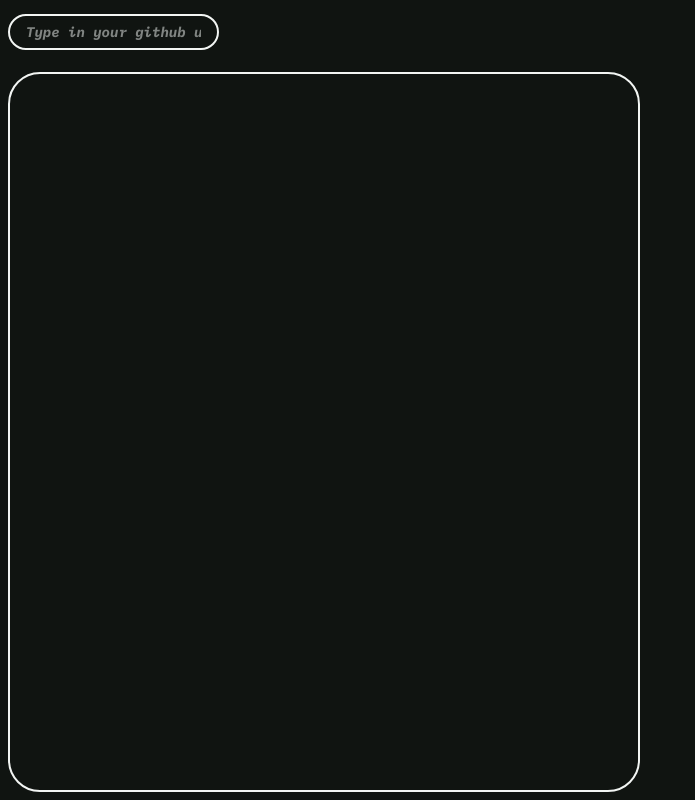
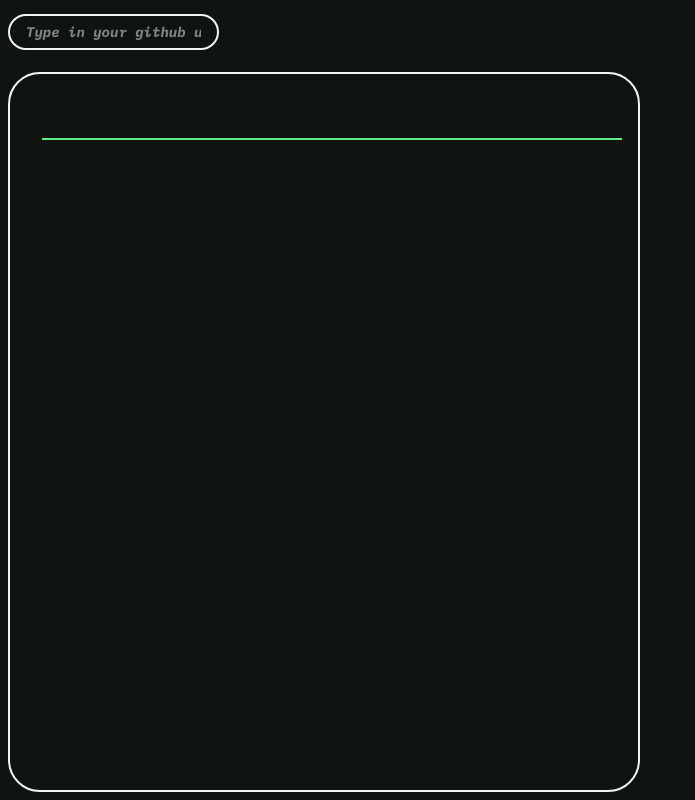
Before and after one commit to GitWorkingTime/github-profile-analyzer, a React (Vite) app in the folder github-profile-analyzer/: page / in a window 1280 px wide. Shown: the whole page, without its empty margins (0-695 px from the left). Built offline with nearby package versions, Linux system fonts and the light colour scheme.

Commit message:
Added Utils for formatting and implemented base user header

```diff
--- a/github-profile-analyzer/src/App.tsx
+++ b/github-profile-analyzer/src/App.tsx
@@ -5,7 +5,7 @@ import UserPage from "./Components/Profile/UserPage"
 function App() {
     return (
         <GitHubProvider>
-            <div className="bg-(--bg-color) h-screen flex flex-col overflow-hidden">
+            <div className="bg-(--bg-color) h-screen flex flex-col overflow-hidden font-['IBM_Plex_Mono'] text-(--text)">
                 <NavBar />
                 <UserPage />
             </div>
--- a/github-profile-analyzer/src/Components/Profile/UserCard.tsx
+++ b/github-profile-analyzer/src/Components/Profile/UserCard.tsx
@@ -1,19 +1,77 @@
+import { useEffect } from "react"
 import { useGitHub } from "../../Hooks/useGitHub"
+import { formatDate } from "../../Utils/formatDate"
+import { formatField } from "../../Utils/formatField"
+import { formatDomain, formatUrl } from "../../Utils/formatUrl"
 
 function UserCard() {
     const { user } = useGitHub()
 
+    useEffect(() => {
+        console.log(user)
+    }, [user])
+
     return <>
-        <div className="w-1/2 h-full border-2 border-(--text) rounded-4xl">
+        <div className="w-1/2 h-full border-2 border-(--text) rounded-4xl p-4">
+            <div id="header" className="flex flex-row w-full gap-4">
                 <div id="pfp">
                     {user && (
                         <img
                             src={user.avatar_url}
                             alt={`${user.login}'s avatar`}
-                        className="rounded-full w-24 h-24"
+                            className="rounded-full w-80 h-80 border-4 border-(--text)"
                         />
                     )}
                 </div>
+                <div id="user" className="flex flex-col flex-1 gap-4">
+                    <div id="login">
+                        <h1 className="text-5xl font-medium">
+                            {user && (user.login)}
+                        </h1>
+                    </div>
+                    <div id="general-stats" className="w-full border-b-2 border-(--primary) pb-2">
+                        <p>
+
+                            {user && (formatField(`Created: ${formatDate(user.created_at)}`, ``))}
+                            <br></br>
+                            {user && (formatField(`Updated: ${formatDate(user.updated_at)}`, ``))}
+                            {user && user.location && (
+                                <>
+                                    <br />
+                                    Location: {user.location}
+                                </>
+                            )}
+                            {user && user.blog && (
+                                <>
+                                    <br />
+                                    <a
+                                    href={formatUrl(user.blog)}
+                                    target="_blank"
+                                    rel="noreferrer"
+                                    >
+                                    Blog: <span className="underline" > {formatDomain(user.blog)} </span>
+                                    </a>
+                                </>
+                            )}
+                        </p>
+                        <div id="follows" className="flex flex-row flex-1 gap-4 justify-between">
+                            <p className="w-1/2">
+                                {user && (formatField(`Followers: ${user.followers}`, ``))}
+                            </p>
+                            <p className="w-1/2">
+                                {user && (formatField(`Following: ${user.following}`, ``))}
+                            </p>
+                        </div>
+                    </div>
+                    <div id="bio">
+                        <p>
+                            {user && (formatField(user.bio, 'Too Cool for a Bio'))}
+                        </p>
+                    </div>
+                </div>
+
+            </div>
+
         </div>
     </>
 }
--- a/github-profile-analyzer/src/Components/UI/SearchBar.tsx
+++ b/github-profile-analyzer/src/Components/UI/SearchBar.tsx
@@ -21,7 +21,7 @@ function SearchBar({ variant }: SearchBarProps) {
     }
 
     const inputStyling = [
-        "border-2 border-(--text) rounded-3xl text-(--text) italic text-center font-['IBM_Plex_Mono'] outline-none",
+        "border-2 border-(--text) rounded-3xl italic text-center outline-none",
         variant === "default"
             ? "w-full p-6 text-1xl"
             : "w-1/4 h-4 text-sm p-4 font-bold"
--- a/github-profile-analyzer/src/Types/GitHubUser.ts
+++ b/github-profile-analyzer/src/Types/GitHubUser.ts
@@ -8,6 +8,7 @@ export interface GitHubUser {
     followers: number
     following: number
     created_at: string
+    updated_at: string
     company: string | null
     location: string | null
     blog: string | null
--- /dev/null
+++ b/github-profile-analyzer/src/Utils/formatDate.ts
@@ -0,0 +1,16 @@
+export function formatDate(isoString: string): string {
+    const date = new Date(isoString)
+    const pad = (n: number) => n.toString().padStart(2, "0")
+
+    const mm = pad(date.getMonth() + 1)
+    const dd = pad(date.getDate())
+    const yyyy = date.getFullYear()
+
+    const rawHours = date.getHours()
+    const ampm = rawHours >= 12 ? "PM" : "AM"
+    const hh = pad(rawHours % 12 || 12)
+    const min = pad(date.getMinutes())
+    const ss = pad(date.getSeconds())
+
+    return `${mm}/${dd}/${yyyy} @ ${hh}:${min}:${ss} ${ampm}`
+}
--- /dev/null
+++ b/github-profile-analyzer/src/Utils/formatField.ts
@@ -0,0 +1,3 @@
+export function formatField(value: string | null, fallback: string = "Not Provided" ) {
+    return value ?? fallback;
+}
--- /dev/null
+++ b/github-profile-analyzer/src/Utils/formatUrl.ts
@@ -0,0 +1,15 @@
+export function formatUrl(url: string): string {
+    if (url.startsWith("http://") || url.startsWith("https://")) {
+        return url
+    }
+    return `https://${url}`
+}
+
+export function formatDomain(url: string): string {
+    try {
+        const fullUrl = formatUrl(url)
+        return new URL(fullUrl).hostname.replace('www.', '')
+    } catch {
+        return url
+    }
+}
```
Lines whose indentation alone changed are shown as unchanged.
